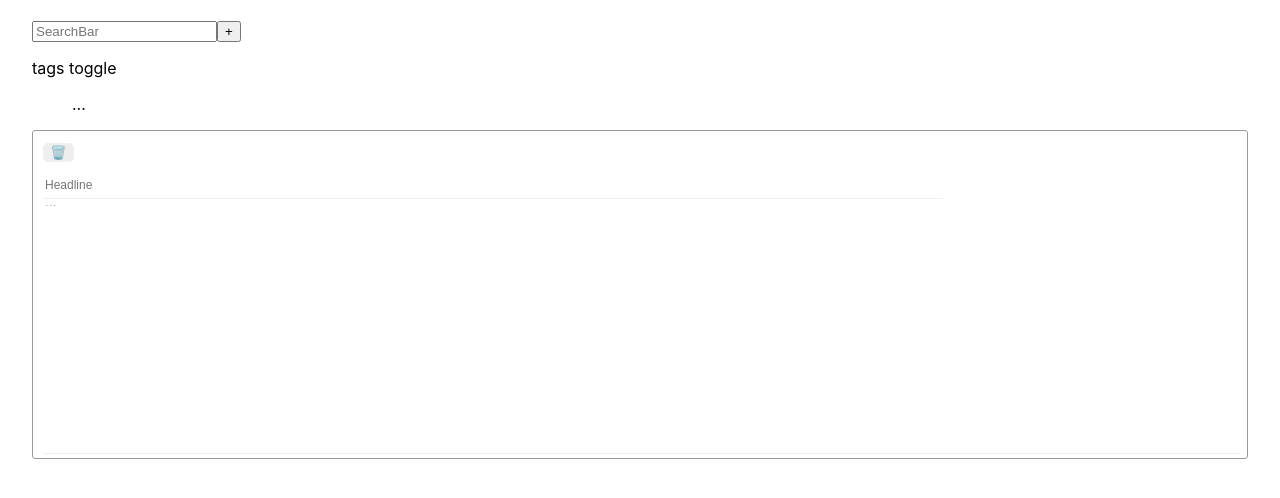
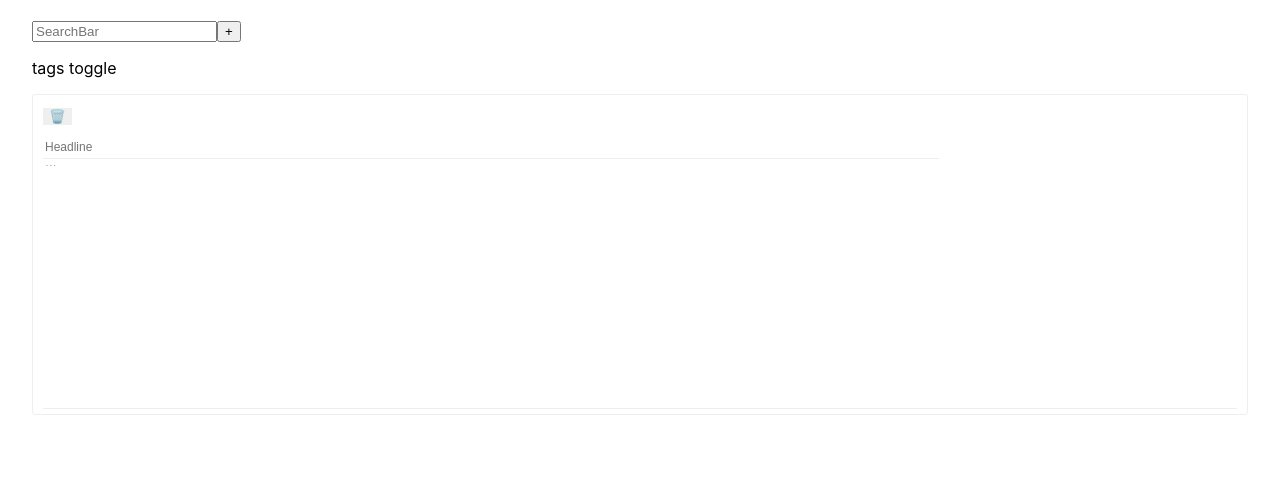
Before and after one commit to WilliamKulha/Noted, a React (Create React App) app: page / in a window 1280 px wide. Shown: the top 498 px of the page. Built offline with nearby package versions, Linux system fonts and the light colour scheme.

Commit message:
Add styles to the note taking component and start working on functionality of summary box component.

```diff
--- /dev/null
+++ b/src/components/NoteSummary/NoteSummary.jsx
@@ -0,0 +1,11 @@
+import React from 'react'
+import classes from './NoteSummary.module.css'
+
+const noteSummary = props => (
+  <div className={classes.NoteSummaryContainer}>
+    <h5 onClick={() => props.noteClick(props.note.key)}>{props.note.title}</h5>
+    <h5 onClick={() => props.minusClick(props.note.key)}><span role="img" aria-label="Delete Note">➖</span></h5>
+  </div>
+);
+
+export default noteSummary
--- /dev/null
+++ b/src/components/NoteSummary/NoteSummary.module.css
@@ -0,0 +1,12 @@
+.NoteSummaryContainer {
+    box-sizing: border-box;
+    padding: 0 10px;
+    border: 1px solid #eee;
+    display: flex;
+    justify-content: space-between;
+}
+
+.NoteSummaryContainer h5 {
+    font-weight: lighter;
+    cursor: pointer;
+}
--- a/src/components/NoteTaker/NoteTaker.module.css
+++ b/src/components/NoteTaker/NoteTaker.module.css
@@ -2,7 +2,7 @@
     box-sizing: border-box;
     display: grid;
     grid-template-rows: 10% 10% 80%;
-    border: 1px solid #989898;
+    border: 1px solid #eee;
     padding: 10px;
     border-radius: 3px;
 }
@@ -35,9 +35,8 @@ textarea {
 
 .TrashButton {
     cursor: pointer;
-    border: 1px solid #eeefee;
-    background-color: #eee;
-    border-radius: 5px;
+    border: none;
+    font-size: .75sem;
 }
 
 .trashButton:focus {
--- a/src/components/SummaryBox/SummaryBox.jsx
+++ b/src/components/SummaryBox/SummaryBox.jsx
@@ -1,20 +1,30 @@
 import React from 'react'
 import classes from './SummaryBox.module.css'
+import NoteSummary from '../NoteSummary/NoteSummary'
 
 const summaryBox = props => {
 
-    return(
-        <div className={classes.SummaryContainer}>
-            <input type="text" placeholder="SearchBar"/>
-            <button onClick={props.addNote}>+</button>
-            <div className={classes.NotesSummary}>
-            <p>tags toggle</p>
-            <ul>
-                ...
-            </ul>
-            </div>
+    return (
+      <div className={classes.SummaryContainer}>
+        <input type="text" placeholder="SearchBar" />
+        <button onClick={props.addNote}>+</button>
+        <div className={classes.NotesSummary}>
+          <p>tags toggle</p>
+          <div className={classes.NoteSummariesContainer}>
+            {props.notes.map(eachNote => {
+              return (
+                  <NoteSummary
+                    note={eachNote}
+                    key={eachNote.key}
+                    noteClick={props.summaryClicked}
+                    minusClick={props.minusClicked}
+                  />
+              );
+            })}
+          </div>
         </div>
-    )
+      </div>
+    );
 }
 
 export default summaryBox
--- a/src/components/SummaryBox/SummaryBox.module.css
+++ b/src/components/SummaryBox/SummaryBox.module.css
@@ -0,0 +1,15 @@
+
+* {
+    box-sizing: border-box;
+}
+
+ul {
+    list-style: none;
+    padding: none;
+    margin: 0;
+}
+
+li {
+    font-size: 0.5em;
+    margin-left: 0;
+}
--- a/src/components/containers/Noted/Noted.jsx
+++ b/src/components/containers/Noted/Noted.jsx
@@ -33,16 +33,19 @@ class Noted extends Component {
     }
 
     addNoteHandler = () => {
-        let currentNotesState = [
-            ...this.state.notes
-        ]
+        if (this.state.currentNoteTitle === '' && this.state.currentNoteBody === '') {
+            return
+        }
         const newNote = {
             title: this.state.currentNoteTitle,
             body: this.state.currentNoteBody,
-            tags: this.state.currentNoteTags
+            tags: this.state.currentNoteTags,
+            key: this.state.currentNoteTitle + Math.floor(Math.random() * 100)
         }
 
-        currentNotesState.push(newNote)
+        let currentNotesState = [
+            ...this.state.notes, newNote
+        ]
 
         this.setState({
             notes: currentNotesState,
@@ -52,11 +55,28 @@ class Noted extends Component {
         })
     }
 
+    noteSummaryClickHandler = (key) => {
+        const clicked = this.state.notes.filter(note => note.key === key);
+
+    }
+
+    deleteNoteHandler = (key) => {
+        const filteredNotes = this.state.notes.filter(item => item.key !== key)
+        this.setState({
+            notes: filteredNotes
+        })
+    }
+
+
+
     render(){
         return (
           <>
             <SummaryBox
                 addNote={this.addNoteHandler}
+                notes={this.state.notes}
+                summaryClicked={this.noteSummaryClickHandler}
+                minusClicked={this.deleteNoteHandler}
             />
             <NoteTaker
                 noteWritten={this.noteChangeHandler}
```
